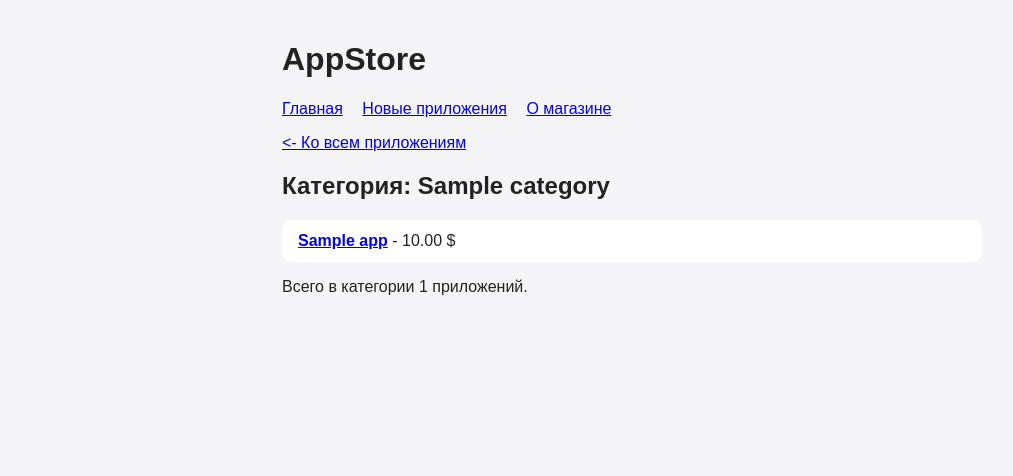
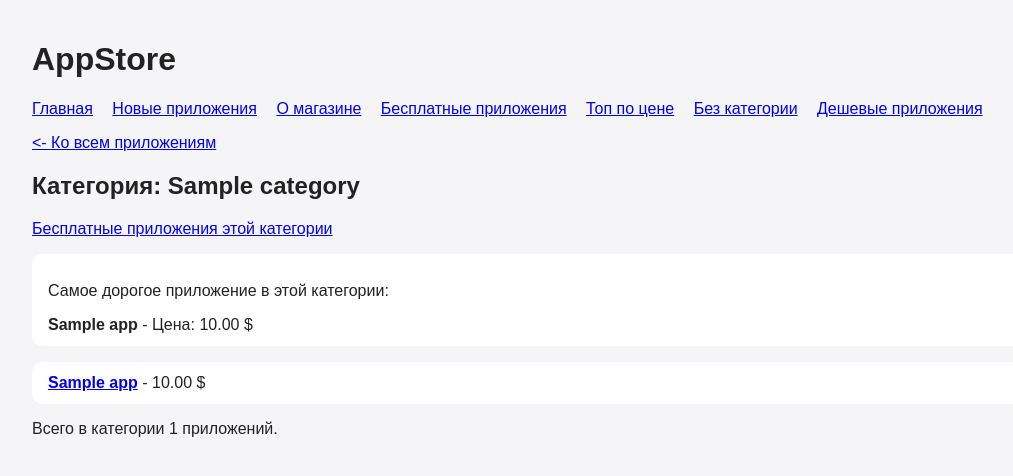
Before and after one commit to Lev6209/appstore, a Django app: page /category/1/ in a window 1280 px wide. Shown: the top 476 px of the page, without its empty margins (8-1021 px from the left). Run offline with Django 5.2, Linux system fonts and the light colour scheme; tables that the repository leaves empty hold one stand-in row (values such as "Sample post").

Commit message:
created pages:free,top,no_category,cheap.Created FatMenu,FreeInCategory,ExpensiveInCategory,Similar functions

```diff
--- a/main/static/main/style.css
+++ b/main/static/main/style.css
@@ -1,6 +1,6 @@
 body {
     font-family: Arial, sans-serif;
-    max-width: 700px;
+    max-width: 1200px;
     margin: 0 auto;
     padding: 20px;
     background-color: #f5f5f7;
@@ -22,3 +22,7 @@ li {
     padding: 12px 16px;
     margin-bottom: 10px;
 }
+
+.active {
+    font-weight: bold;
+}
--- a/main/templates/main/base.html
+++ b/main/templates/main/base.html
@@ -10,9 +10,13 @@
     <h1>AppStore</h1>
 
     <nav>
-        <a href="{% url 'index' %}">Главная</a>
-        <a href="{% url 'new' %}">Новые приложения</a>
-        <a href="{% url 'about' %}">О магазине</a>
+        <a href="{% url 'index' %}"{% if request.path == '/' %}class="active"{% endif %}>Главная</a>
+        <a href="{% url 'new' %}"{% if request.path == '/new/' %}class="active"{% endif %}>Новые приложения</a>
+        <a href="{% url 'about' %}"{% if request.path == '/about/' %}class="active"{% endif %}>О магазине</a>
+        <a href="{% url 'free' %}"{% if request.path == '/free/' %}class="active"{% endif %}>Бесплатные приложения</a>
+        <a href="{% url 'top' %}"{% if request.path == '/top/' %}class="active"{% endif %}>Топ по цене</a>
+        <a href="{% url 'no_category' %}"{% if request.path == '/no_category/' %}class="active"{% endif %}>Без категории</a>
+        <a href="{% url 'cheap' %}"{% if request.path == '/cheap/' %}class="active"{% endif %}>Дешевые приложения</a>
 
     </nav>
 
--- a/main/templates/main/category.html
+++ b/main/templates/main/category.html
@@ -7,6 +7,16 @@
     <p><a href="{% url 'index' %}"><- Ко всем приложениям</a></p>
 
     <h2>Категория: {{ category.name }}</h2>
+
+    <p><a href="{% url 'free_in_category' category.id %}">Бесплатные приложения этой категории</a></p>
+
+    {% if expensive %}
+        <li>
+            <p>Самое дорогое приложение в этой категории:</p>
+                <strong><a href="{% url 'app_detail' expensive.id %}"></a>{{ expensive.name }}</strong> -
+                Цена: {{ expensive.price }} $
+        </li>
+    {% endif %}
 
     <ul>
     {% for app in apps %}
--- a/main/urls.py
+++ b/main/urls.py
@@ -8,5 +8,11 @@ urlpatterns = [
     path('about/', views.about, name='about'),
     path('app/<int:app_id>/', views.app_detail, name='app_detail'),
     path('category/<int:category_id>/', views.category_detail, name='category'),
-    path('new/', views.new, name='new')
+    path('new/', views.new, name='new'),
+    path('top/',views.top,name='top'),
+    path('free/',views.free,name='free'),
+    path('no_category/',views.no_category,name='no_category'),
+    path('cheap/',views.cheap,name='cheap'),
+    path('free/<int:category_id>/', views.free_in_category, name='free_in_category'),
+
 ]
--- a/main/views.py
+++ b/main/views.py
@@ -27,15 +27,37 @@ def about(request):
 
 def app_detail(request, app_id):
     app = get_object_or_404(App, id=app_id)
-    return render(request, 'main/app_detail.html', {'app': app})
+    similar_apps = App.objects.filter(price__gte=app.price - 30, price__lte=app.price + 30).exclude(id=app.id)[:3]
+    return render(request,'main/app_detail.html',{'app': app, 'similar_apps': similar_apps})
 
 
 def category_detail(request, category_id):
     category = get_object_or_404(Category, id=category_id)
     apps = App.objects.filter(category=category)
-    return render(request, 'main/category.html', {'category': category, 'apps': apps})
+    expensive = App.objects.filter(price__isnull=False, price__gt=0,category=category).order_by('-price').first()
+    return render(request, 'main/category.html', {'category': category, 'apps': apps, 'expensive': expensive})
 
 
 def new(request):
     apps = App.objects.order_by('-created_at')[:5]
     return render(request, 'main/new.html', {'apps': apps})
+
+def top(request):
+    apps = App.objects.order_by('-price').exclude(price=0)[:10]
+    return render(request, 'main/top.html', {'apps': apps})
+
+def free(request):
+    apps = App.objects.filter(price=0)
+    return render(request, 'main/free.html', {'apps': apps})
+
+def free_in_category(request, category_id):
+    apps = App.objects.filter(price=0, category_id=category_id)
+    return render(request, 'main/free.html', {'apps': apps})
+
+def no_category(request):
+    apps = App.objects.filter(category=None)
+    return render(request, 'main/no_category.html', {'apps': apps})
+
+def cheap(request):
+    apps = App.objects.order_by('price').filter(price__lt=100, price__gt=0)[:10]
+    return render(request, 'main/cheap.html', {'apps': apps})
```
Also changed, not shown: main/templates/main/app_detail.html (+14 -0 lines), main/templates/main/cheap.html (added, +21 -0 lines), main/templates/main/free.html (added, +21 -0 lines), main/templates/main/no_category.html (added, +23 -0 lines), main/templates/main/top.html (added, +21 -0 lines). Lines whose indentation alone changed are shown as unchanged.
